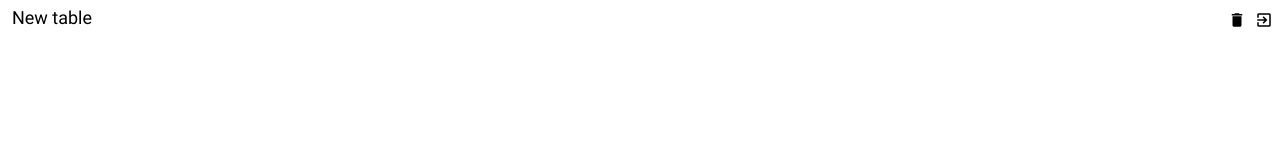
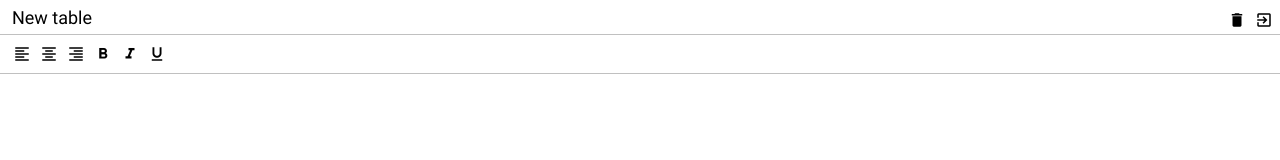
Before and after one commit to vaivankov/excel-course, a website built with webpack: page src/index.html in a window 1280 px wide. Built offline with nearby package versions, Linux system fonts and the light colour scheme.

Commit message:
Add excel__toolbar style

```diff
--- a/src/index.html
+++ b/src/index.html
@@ -21,7 +21,26 @@
 						</button>
 					</div>
 				</div>
-				<div class="excel__toolbar toolbar"></div>
+				<div class="excel__toolbar toolbar">
+					<button class="button toolbar__button" type="button">
+						<span class="material-icons">format_align_left</span>
+					</button>
+					<button class="button toolbar__button" type="button">
+						<span class="material-icons">format_align_center</span>
+					</button>
+					<button class="button toolbar__button" type="button">
+						<span class="material-icons">format_align_right</span>
+					</button>
+					<button class="button toolbar__button" type="button">
+						<span class="material-icons">format_bold</span>
+					</button>
+					<button class="button toolbar__button" type="button">
+						<span class="material-icons">format_italic</span>
+					</button>
+					<button class="button toolbar__button" type="button">
+						<span class="material-icons">format_underline</span>
+					</button>
+				</div>
 				<div class="excel__formula formula"></div>
 				<div class="excel__table table"></div>
 			</div>
--- a/src/less/components/_variables.less
+++ b/src/less/components/_variables.less
@@ -1 +1,2 @@
 @header-height: 34px;
+@toolbar-height: 40px;
--- a/src/less/components/blocks/_button.less
+++ b/src/less/components/blocks/_button.less
@@ -11,8 +11,6 @@
   background-color: transparent;
   border: none;
 
-  .button-activity(@color-button-active-red,@color-button-hover);
-
   & .material-icons {
     font-size: 18px;
   }
--- a/src/less/components/blocks/_excel.less
+++ b/src/less/components/blocks/_excel.less
@@ -9,6 +9,11 @@
 }
 
 .excel__toolbar {
+  height: @toolbar-height;
+  padding: 7px 10px;
+
+  border-top: 1px solid @color-input-border;
+  border-bottom: 1px solid @color-input-border;
 }
 
 .excel__formula {
--- a/src/less/components/blocks/_header.less
+++ b/src/less/components/blocks/_header.less
@@ -20,3 +20,7 @@
     outline: 2px solid @color-input-focus;
   }
 }
+
+.header__button {
+  .button-activity(@color-button-active-red,@color-button-hover);
+}
--- a/src/less/components/blocks/_toolbar.less
+++ b/src/less/components/blocks/_toolbar.less
@@ -0,0 +1,3 @@
+.toolbar__button {
+  .button-activity(@color-button-active-green,@color-button-hover);
+}
```
